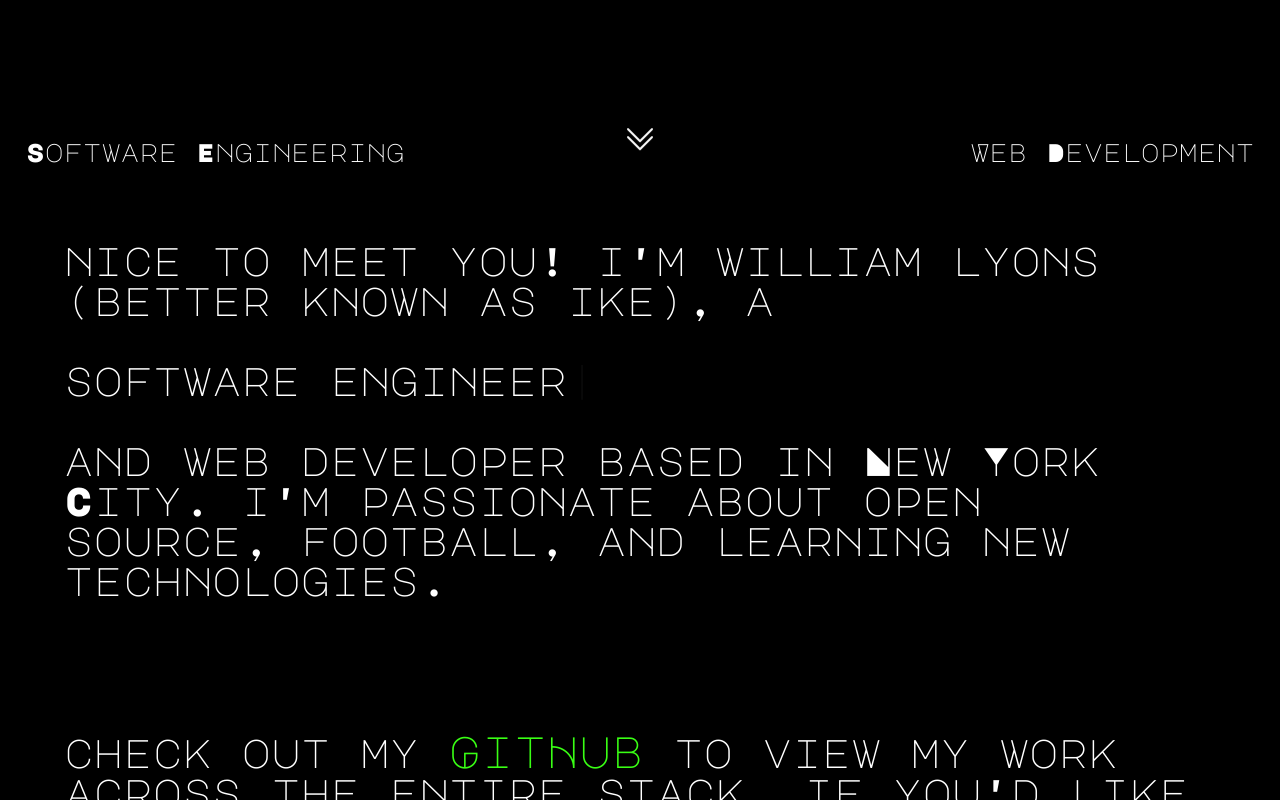
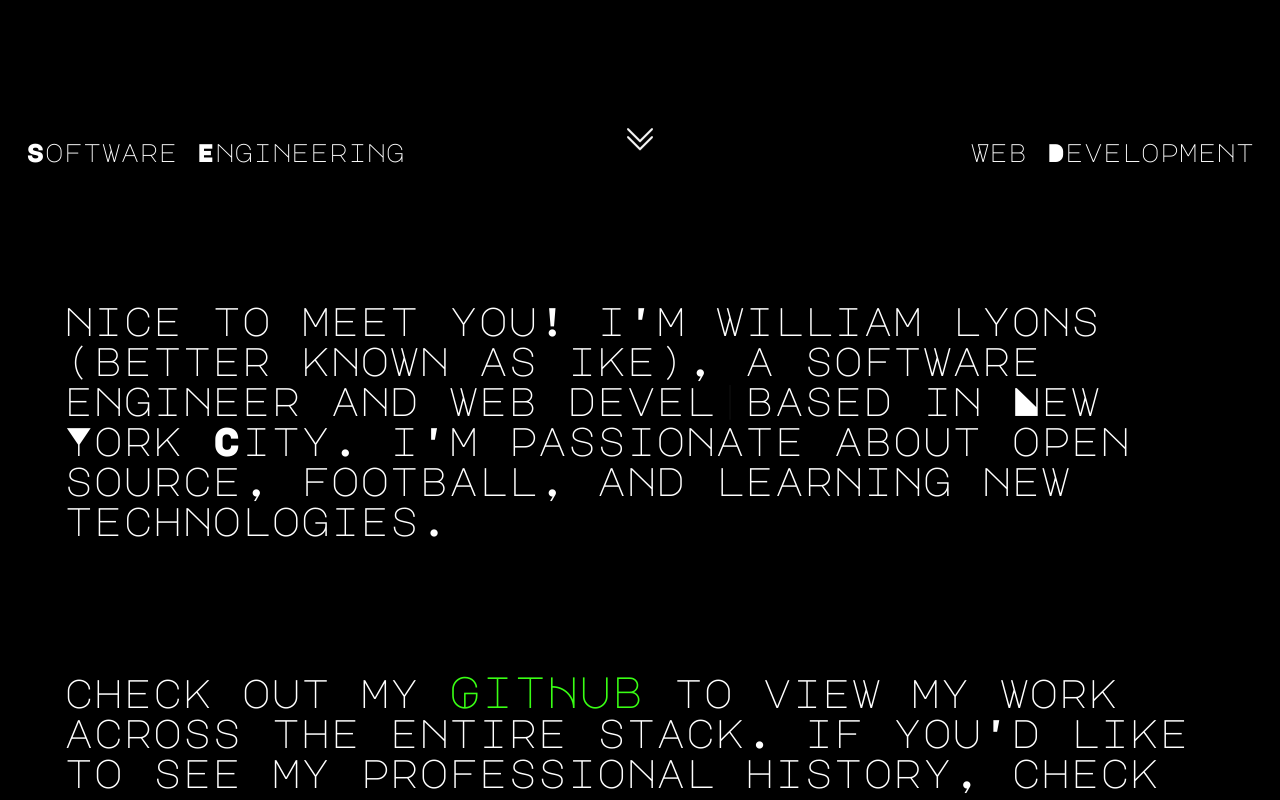
Before and after one commit to IkeLyons/IkeLyons.github.io, a React (Create React App) app: page / in a window 1280 px wide. Shown: the part 632-1432 px from the top of the page. Built offline with nearby package versions, Linux system fonts and the light colour scheme.

Commit message:
stop blinking when finished and make it inline

```diff
--- a/src/Bio.js
+++ b/src/Bio.js
@@ -6,7 +6,7 @@ function Bio() {
   return (
     <div className="bioRoot">
       <div className="bioText">
-        nice to meet you! i'm william lyons (better known as ike), a <TypeAnimator text="software engineer" timeout={250}></TypeAnimator> and web developer
+        nice to meet you! i'm william lyons (better known as ike), a <TypeAnimator text="software engineer and web developer " timeout={100}></TypeAnimator>
         based in New York City. i'm passionate about open source, football, and learning new technologies.{" "}
       </div>
       <div className="linkText">
--- a/src/TypeAnimator.css
+++ b/src/TypeAnimator.css
@@ -1,6 +1,9 @@
-.typeAnimator::after {
-  content: "|";
+.blinkingCursor {
   animation: blink 1s infinite;
+}
+
+.typeAnimator {
+  display: inline;
 }
 
 @keyframes blink {
--- a/src/TypeAnimator.js
+++ b/src/TypeAnimator.js
@@ -5,6 +5,7 @@ function TypeAnimator({ text = "", timeout = 1000 }) {
   const [content, setContent] = useState("");
   const [index, setIndex] = useState(0);
   const [isVisible, setIsVisible] = useState(false);
+  const [isBlinking, setIsBlinking] = useState(true);
   const currentElement = useRef();
 
   useEffect(() => {
@@ -19,6 +20,8 @@ function TypeAnimator({ text = "", timeout = 1000 }) {
           setContent((content) => content + text[index]);
         }, timeout);
         setIndex((index) => index + 1);
+      } else {
+        setIsBlinking(false);
       }
     }
   }, [content, isVisible]);
@@ -43,9 +46,10 @@ function TypeAnimator({ text = "", timeout = 1000 }) {
   };
 
   return (
-    <p ref={currentElement} className="typeAnimator">
+    <div ref={currentElement} className="typeAnimator">
       {content}
-    </p>
+      {isBlinking ? <span className="blinkingCursor">|</span> : null}
+    </div>
   );
 }
 
```
